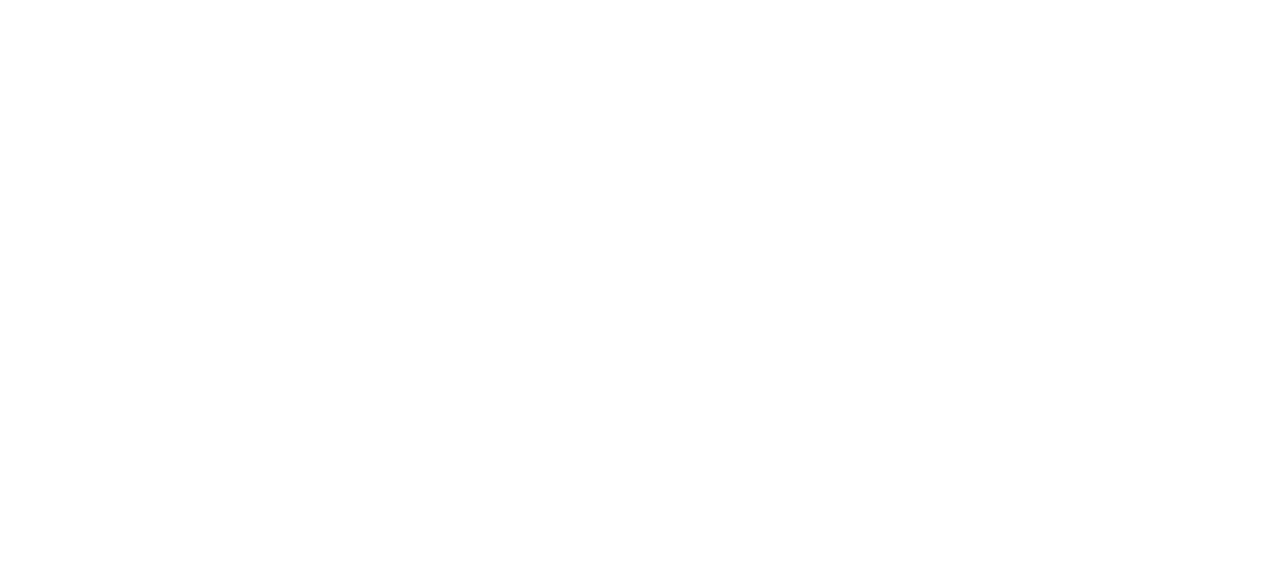
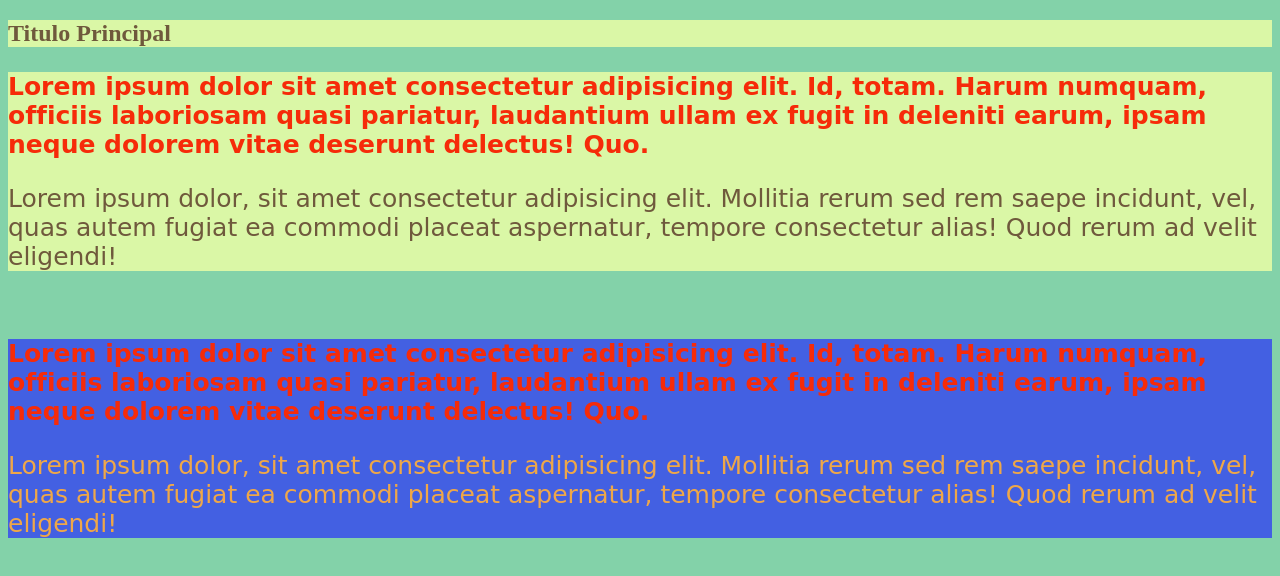
Before and after one commit to FacundoUG/HTML, a plain HTML site: page HTML4/Index.html in a window 1280 px wide. Drawn offline with Linux system fonts and the light colour scheme; a web font is replaced by a local one.

Commit message:
se agrego cambios de css

```diff
--- a/HTML4/CSS/style.css
+++ b/HTML4/CSS/style.css
@@ -0,0 +1,31 @@
+/*Selector de etiqueta*/
+body{
+    background-color: #83D2A9
+}
+p{
+    font-family: 'Palette Mosaic', cursive;
+    font-size: 25px;
+}
+h1{
+    background-color: #DAF7A6;
+    color:#6F593C;
+}
+/*Selector de etiqueta*/
+
+/*Selector de ID*/
+#Difcolor{
+    background-color: #DAF7A6;
+    color:#6F593C;
+}
+#otrocolor{
+    background-color: #4360E2;
+    color:#EFA748;
+}
+/*Selector de ID*/
+
+/*Selector de Clase*/
+.TextoDestacado{
+    color: #F62B09;
+    font-weight: bold;
+}
+/*Selector de Clase*/
--- a/HTML4/Index.html
+++ b/HTML4/Index.html
@@ -5,10 +5,31 @@
         <meta charset="UTF-8">
         <meta name="viewport" content="width=device-width, initial-scale=1">
         <link href="css/style.css" rel="stylesheet">
+        <link rel="preconnect" href="https://fonts.googleapis.com">
+        <link rel="preconnect" href="https://fonts.gstatic.com" crossorigin>
+        <link href="https://fonts.googleapis.com/css2?family=Palette+Mosaic&display=swap" rel="stylesheet">
     </head>
     <body>
+        <header>
+            <nav>
 
+            </nav>
+        </header>
+        <main>
+            <section>
+                <h1>Titulo Principal</h1>
+            </section>
+            <div id="Difcolor">
+                <p class="TextoDestacado">Lorem ipsum dolor sit amet consectetur adipisicing elit. Id, totam. Harum numquam, officiis laboriosam quasi pariatur, laudantium ullam ex fugit in deleniti earum, ipsam neque dolorem vitae deserunt delectus! Quo.</p>
+                <p>Lorem ipsum dolor, sit amet consectetur adipisicing elit. Mollitia rerum sed rem saepe incidunt, vel, quas autem fugiat ea commodi placeat aspernatur, tempore consectetur alias! Quod rerum ad velit eligendi!</p>
+            </div>
+            <br>
+            <div id="otrocolor">
+                <p class="TextoDestacado">Lorem ipsum dolor sit amet consectetur adipisicing elit. Id, totam. Harum numquam, officiis laboriosam quasi pariatur, laudantium ullam ex fugit in deleniti earum, ipsam neque dolorem vitae deserunt delectus! Quo.</p>
+                <p>Lorem ipsum dolor, sit amet consectetur adipisicing elit. Mollitia rerum sed rem saepe incidunt, vel, quas autem fugiat ea commodi placeat aspernatur, tempore consectetur alias! Quod rerum ad velit eligendi!</p>
+            </div>
 
+        </main>
 
     </body>
 </html>
```
